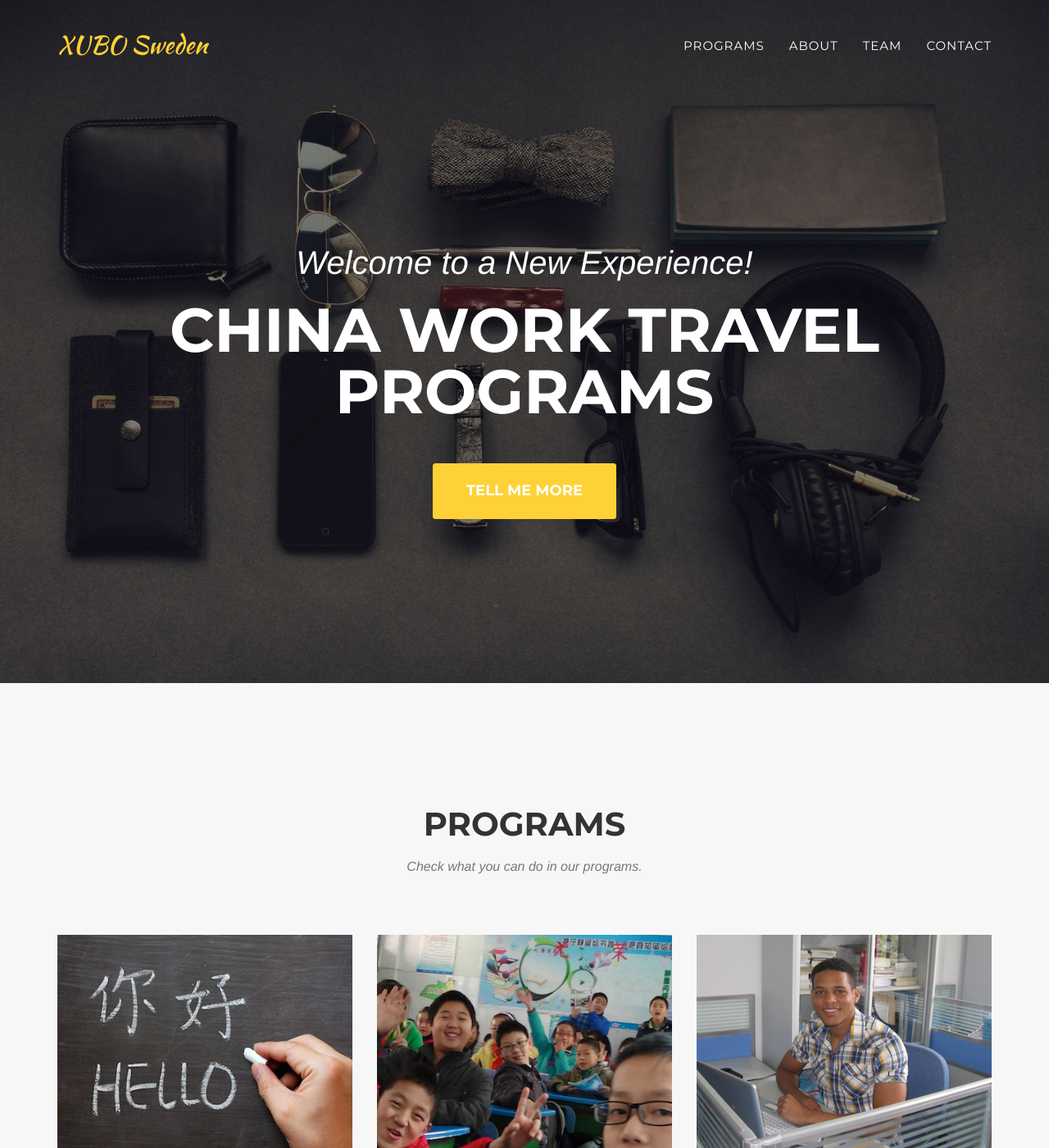
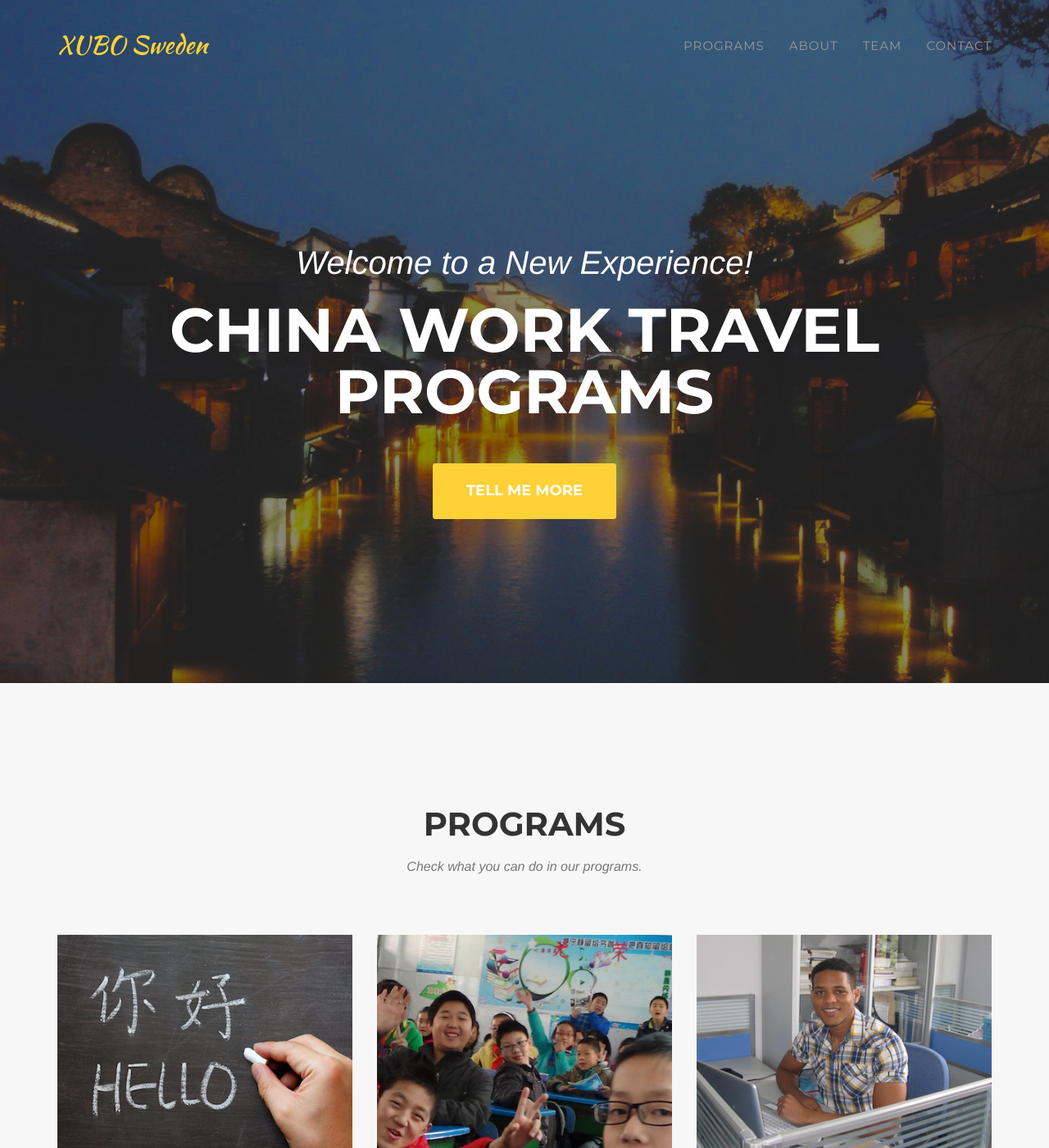
Before and after one commit to deene/xubo-sweden, a Jekyll site: the page built from index.html, in a window 1280 px wide and 1400 px high. Shown: the whole window at 82% size. Built offline with Jekyll 4.4.1, drawn with Linux system fonts in a browser that asks for light colours; some web fonts are replaced.

Commit message:
change header pic

```diff
--- a/_includes/css/agency.css
+++ b/_includes/css/agency.css
@@ -210,7 +210,7 @@ fieldset[disabled] .btn-xl.active {
     font-family: Montserrat,"Helvetica Neue",Helvetica,Arial,sans-serif;
     font-weight: 400;
     letter-spacing: 1px;
-    color: #fff;
+    color: #999;
 }
 
 .navbar-default .nav li a:hover,
@@ -266,7 +266,7 @@ header {
     text-align: center;
     color: #fff;
     background-attachment: scroll;
-    background-image: url(../img/header-bg.jpg);
+    background-image: url(../img/shanghai-1.jpg);
     background-position: center center;
     background-repeat: none;
     -webkit-background-size: cover;
```
Also changed, not shown: img/shanghai-1.jpg (added).
